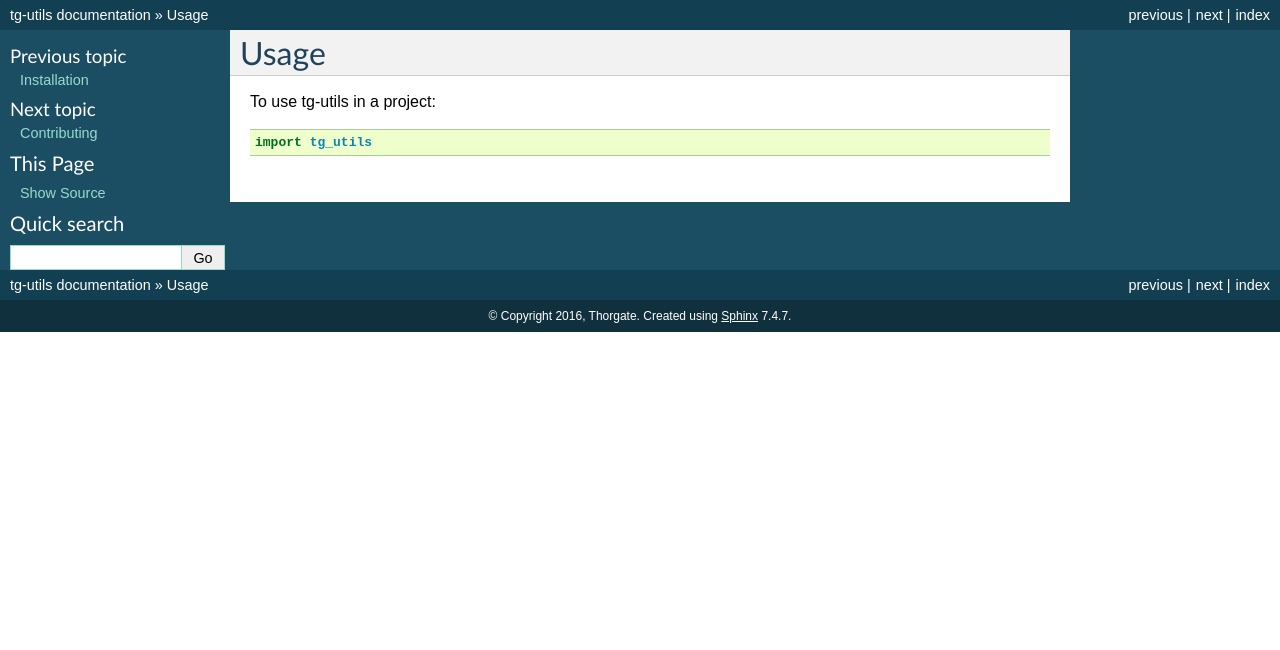
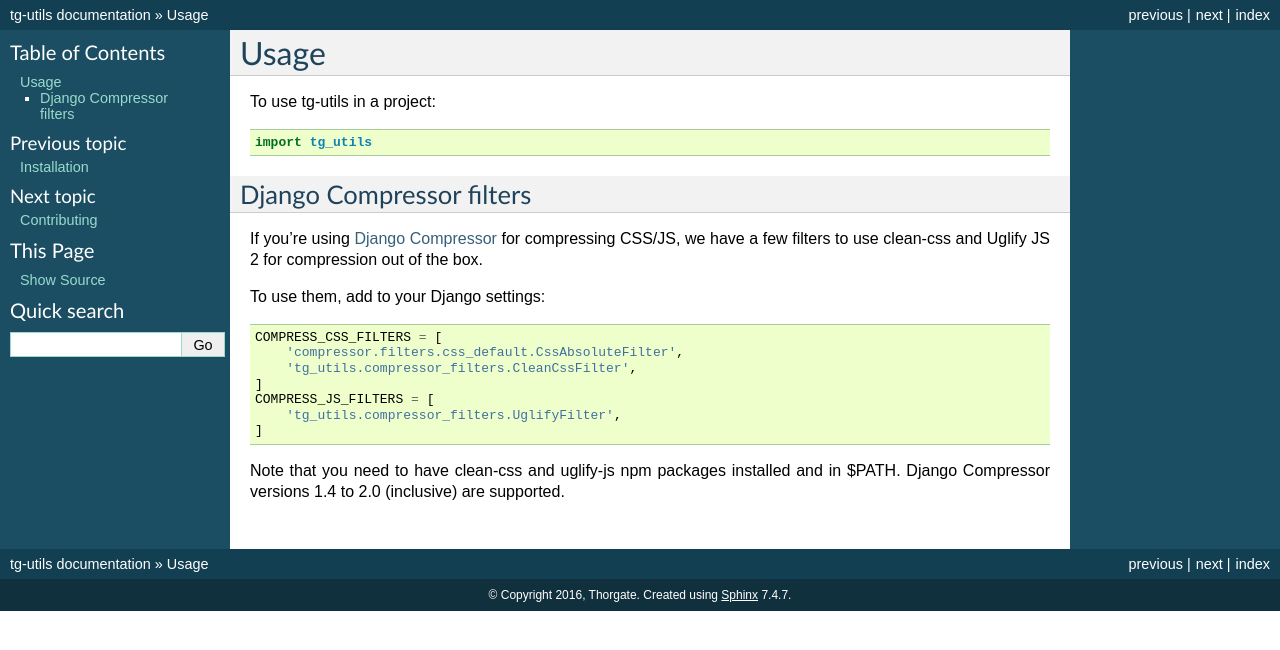
Before and after one commit to thorgate/tg-utils, a Sphinx documentation site: the page built from docs/usage.rst, in a window 1280 px wide. Shown: the top 650 px of the page. Built offline with Sphinx 7.4.7, drawn with Linux system fonts in a browser that asks for light colours; the version number could not be read and is left out.

Commit message:
Add Django Compressor filters for using UglifyJS 2 and clean-css
Also rename tg_utils.yuglify module to tg_utils.compressor_filters.

```diff
--- a/README.rst
+++ b/README.rst
@@ -30,7 +30,7 @@ Features
 * Unique filename generation for uploads.
 * Using hashids for models (instead of exposing primary keys).
 * System checks for email and Sentry configuration.
-* yuglify compressors for django-compressor.
+* JS/CSS compressors for `Django Compressor <https://django-compressor.readthedocs.org/en/latest/>`_.
 
 
 Credits
--- a/docs/usage.rst
+++ b/docs/usage.rst
@@ -5,3 +5,24 @@ Usage
 To use tg-utils in a project::
 
     import tg_utils
+
+
+
+Django Compressor filters
+-------------------------
+
+If you're using `Django Compressor <https://django-compressor.readthedocs.org/en/latest/>`_ for compressing CSS/JS, we have a few filters to use clean-css and Uglify JS 2 for
+compression out of the box.
+
+To use them, add to your Django settings::
+
+    COMPRESS_CSS_FILTERS = [
+        'compressor.filters.css_default.CssAbsoluteFilter',
+        'tg_utils.compressor_filters.CleanCssFilter',
+    ]
+    COMPRESS_JS_FILTERS = [
+        'tg_utils.compressor_filters.UglifyFilter',
+    ]
+
+Note that you need to have clean-css and uglify-js npm packages installed and in $PATH.
+Django Compressor versions 1.4 to 2.0 (inclusive) are supported.
```
Also changed, not shown: HISTORY.rst (+8 -0 lines), 2 other files.
